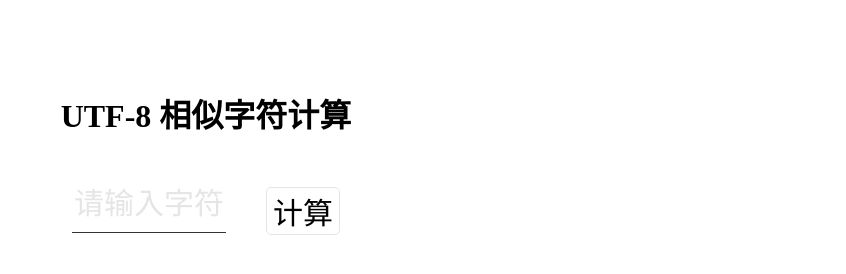
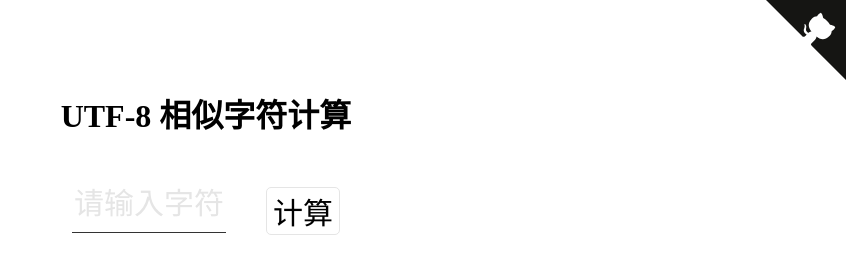
Before and after one commit to manakanemu/SimilarCharacters, a plain HTML site: page index.html in a window 1280 px wide. Shown: the whole page, without its empty margins (434-1280 px from the left). Drawn offline with Linux system fonts and the light colour scheme.

Commit message:
Update index.html

```diff
--- a/index.html
+++ b/index.html
@@ -158,6 +158,19 @@
 </head>
 
 <body>
+    <a href="https://github.com/manakanemu/SimilarCharacters" class="github-corner" aria-label="View source on GitHub">
+        <svg width="80" height="80" viewBox="0 0 250 250"
+                style="fill:#151513; color:#fff; position: absolute; top: 0; border: 0; right: 0;" aria-hidden="true">
+                <path d="M0,0 L115,115 L130,115 L142,142 L250,250 L250,0 Z"></path>
+                <path
+                    d="M128.3,109.0 C113.8,99.7 119.0,89.6 119.0,89.6 C122.0,82.7 120.5,78.6 120.5,78.6 C119.2,72.0 123.4,76.3 123.4,76.3 C127.3,80.9 125.5,87.3 125.5,87.3 C122.9,97.6 130.6,101.9 134.4,103.2"
+                    fill="currentColor" style="transform-origin: 130px 106px;" class="octo-arm"></path>
+                <path
+                    d="M115.0,115.0 C114.9,115.1 118.7,116.5 119.8,115.4 L133.7,101.6 C136.9,99.2 139.9,98.4 142.2,98.6 C133.8,88.0 127.5,74.4 143.8,58.0 C148.5,53.4 154.0,51.2 159.7,51.0 C160.3,49.4 163.2,43.6 171.4,40.1 C171.4,40.1 176.1,42.5 178.8,56.2 C183.1,58.6 187.2,61.8 190.9,65.4 C194.5,69.0 197.7,73.2 200.1,77.6 C213.8,80.2 216.3,84.9 216.3,84.9 C212.7,93.1 206.9,96.0 205.4,96.6 C205.1,102.4 203.0,107.8 198.3,112.5 C181.9,128.9 168.3,122.5 157.7,114.1 C157.9,116.9 156.7,120.9 152.7,124.9 L141.0,136.5 C139.8,137.7 141.6,141.9 141.8,141.8 Z"
+                    fill="currentColor" class="octo-body"></path>
+        </svg>
+    </a>
+
     <div id="container">
         <div id="title">UTF-8 相似字符计算</div>
         <form id="search-container">
```
